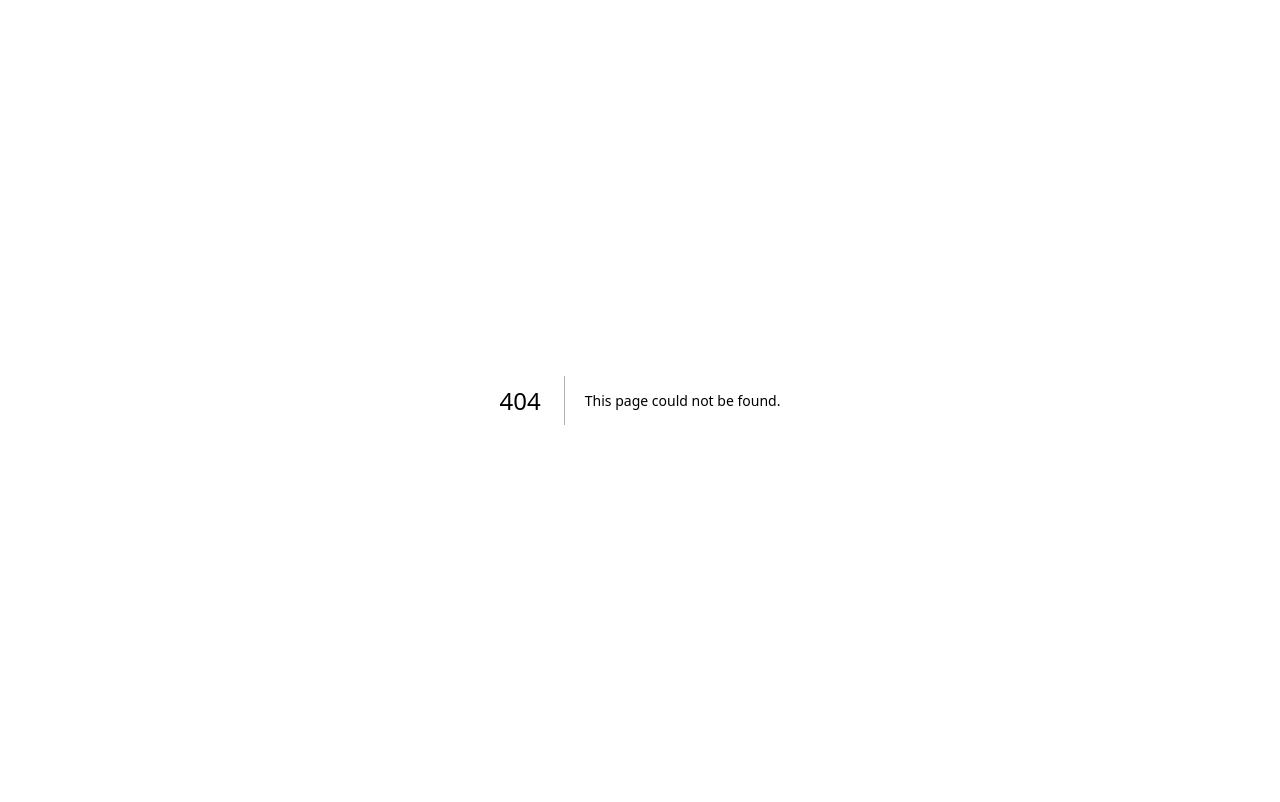
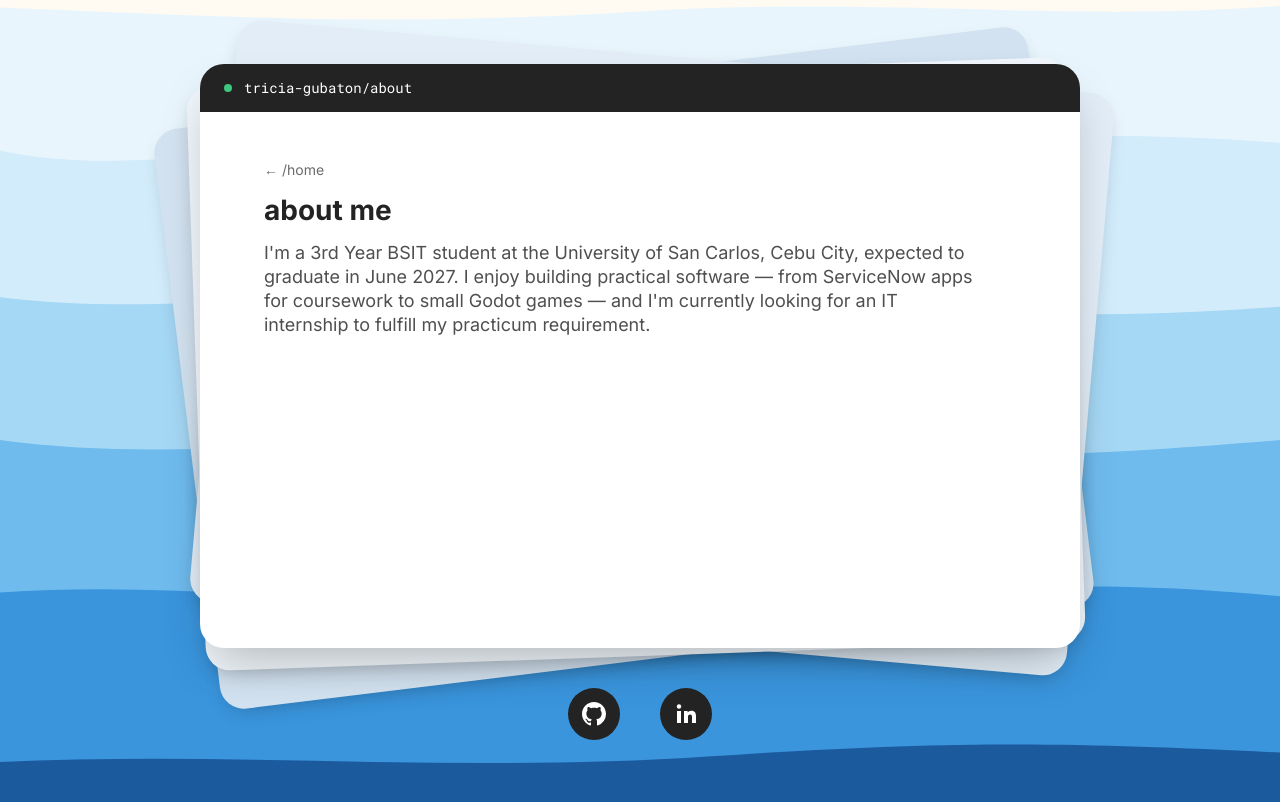
Before and after one commit to BreakableEggshell/Portfolio, a Next.js app in the folder portfolio/: page /about in a window 1280 px wide. Before the commit this address had no page. Built offline with nearby package versions, Linux system fonts and the light colour scheme.

Commit message:
feat: add about section

```diff
--- /dev/null
+++ b/portfolio/app/about/page.tsx
@@ -0,0 +1,29 @@
+import type { Metadata } from "next";
+import Link from "next/link";
+
+export const metadata: Metadata = {
+  title: "About me | Tricia Gubaton",
+};
+
+export default function About() {
+  return (
+    <>
+      <div className="flex min-h-[420px] flex-col items-start gap-3 px-8 py-12 sm:min-h-[536px] sm:px-16">
+        <Link
+          href="/"
+          className="text-sm text-muted transition-colors hover:text-ink"
+        >
+          ← /home
+        </Link>
+        <h1 className="text-2xl font-bold text-ink sm:text-[28px]">about me</h1>
+        <p className="max-w-[720px] text-base leading-6 text-ink/80 sm:text-lg sm:leading-6">
+          I&apos;m a 3rd Year BSIT student at the University of San Carlos, Cebu
+          City, expected to graduate in June 2027. I enjoy building practical
+          software — from ServiceNow apps for coursework to small Godot games —
+          and I&apos;m currently looking for an IT internship to fulfill my
+          practicum requirement.
+        </p>
+      </div>
+    </>
+  );
+}
--- /dev/null
+++ b/portfolio/app/components/page-shell.tsx
@@ -0,0 +1,54 @@
+import type { ReactNode } from "react";
+import { Background } from "./background";
+import { GithubIcon, LinkedinIcon } from "./icons";
+import { WindowTitle } from "./window-title";
+
+// TODO: replace with the real profile URLs.
+const socials = [
+  { label: "GitHub", href: "https://github.com/BreakableEggshell", Icon: GithubIcon },
+  { label: "LinkedIn", href: "https://www.linkedin.com/in/triciagubaton/", Icon: LinkedinIcon },
+];
+
+const sheet =
+  "absolute inset-0 rounded-3xl shadow-[0_8px_20px_-8px_rgba(0,0,0,0.25)]";
+
+// Rendered once in the root layout, so it stays mounted while pages swap
+// inside the card.
+export function PageShell({ children }: { children: ReactNode }) {
+  return (
+    <main className="relative flex min-h-screen flex-1 flex-col items-center justify-center gap-10 overflow-hidden px-4 py-16">
+      <Background />
+
+      <div className="relative w-full max-w-[880px]">
+        {/* Stack of papers fanned out behind the flash card, back to front */}
+        <div aria-hidden className={`${sheet} -rotate-[7deg] -translate-x-4 translate-y-3 bg-[#d3e2f0]`} />
+        <div aria-hidden className={`${sheet} rotate-[5deg] translate-x-3 -translate-y-2 bg-[#e2edf7]`} />
+        <div aria-hidden className={`${sheet} -rotate-[2deg] -translate-x-1 translate-y-2 bg-[#f0f6fb]`} />
+
+        <div className="relative overflow-hidden rounded-3xl bg-white shadow-[0_24px_48px_-12px_rgba(0,0,0,0.25)]">
+          <div className="flex h-12 items-center gap-3 bg-ink px-6">
+            <span className="size-2 rounded-full bg-leaf" />
+            <WindowTitle />
+          </div>
+
+          {children}
+        </div>
+      </div>
+
+      <div className="relative flex gap-10">
+        {socials.map(({ label, href, Icon }) => (
+          <a
+            key={label}
+            href={href}
+            aria-label={label}
+            target="_blank"
+            rel="noopener noreferrer"
+            className="flex size-[52px] items-center justify-center rounded-full bg-ink text-white transition-transform hover:scale-110"
+          >
+            <Icon className="size-6" />
+          </a>
+        ))}
+      </div>
+    </main>
+  );
+}
--- /dev/null
+++ b/portfolio/app/components/window-title.tsx
@@ -0,0 +1,12 @@
+"use client";
+
+import { usePathname } from "next/navigation";
+
+export function WindowTitle() {
+  const pathname = usePathname();
+  return (
+    <span className="font-mono text-sm text-white">
+      tricia-gubaton{pathname === "/" ? "/home" : pathname}
+    </span>
+  );
+}
--- a/portfolio/app/globals.css
+++ b/portfolio/app/globals.css
@@ -10,10 +10,28 @@
   --color-foreground: var(--foreground);
   --color-ink: #232323;
   --color-muted: #6b6b6b;
-  --color-accent: #e0891b;
+  --color-accent: #f5b800;
   --color-leaf: #3dc77f;
   --font-sans: var(--font-inter);
   --font-mono: var(--font-roboto-mono);
+  --animate-card-in: card-in 300ms ease-out;
+
+  @keyframes card-in {
+    from {
+      opacity: 0;
+      transform: translateY(8px);
+    }
+    to {
+      opacity: 1;
+      transform: none;
+    }
+  }
+}
+
+@media (prefers-reduced-motion: reduce) {
+  .animate-card-in {
+    animation: none;
+  }
 }
 
 body {
--- a/portfolio/app/layout.tsx
+++ b/portfolio/app/layout.tsx
@@ -1,5 +1,6 @@
 import type { Metadata } from "next";
 import { Inter, Roboto_Mono } from "next/font/google";
+import { PageShell } from "./components/page-shell";
 import "./globals.css";
 
 const inter = Inter({
@@ -23,7 +24,9 @@ export default function RootLayout({ children }: LayoutProps<"/">) {
       lang="en"
       className={`${inter.variable} ${robotoMono.variable} h-full antialiased`}
     >
-      <body className="min-h-full flex flex-col font-sans">{children}</body>
+      <body className="min-h-full flex flex-col font-sans">
+        <PageShell>{children}</PageShell>
+      </body>
     </html>
   );
 }
--- a/portfolio/app/page.tsx
+++ b/portfolio/app/page.tsx
@@ -1,10 +1,7 @@
 import Link from "next/link";
-import { Background } from "./components/background";
 import {
   CodeIcon,
   FolderIcon,
-  GithubIcon,
-  LinkedinIcon,
   MailIcon,
   UserIcon,
 } from "./components/icons";
@@ -16,42 +13,9 @@ const navItems = [
   { label: "reach out", href: "/contact", Icon: MailIcon },
 ];
 
-// TODO: replace with the real profile URLs.
-const socials = [
-  { label: "GitHub", href: "https://github.com/BreakableEggshell", Icon: GithubIcon },
-  { label: "LinkedIn", href: "https://www.linkedin.com/in/triciagubaton/", Icon: LinkedinIcon },
-];
-
 export default function Home() {
   return (
-    <main className="relative flex min-h-screen flex-1 flex-col items-center justify-center gap-10 overflow-hidden px-4 py-16">
-      <Background />
-
-      <div className="relative w-full max-w-[880px]">
-        {/* Tilted cream card behind the window */}
-        <svg
-          className="absolute inset-0 h-full w-full overflow-visible"
-          viewBox="0 0 880 584"
-          preserveAspectRatio="none"
-          aria-hidden
-        >
-          <polygon
-            points="-12,4 880,-48 910,516 828,652 -46,580"
-            fill="#fbf7ec"
-            stroke="#fbf7ec"
-            strokeWidth="28"
-            strokeLinejoin="round"
-          />
-        </svg>
-
-        <div className="relative overflow-hidden rounded-3xl bg-white shadow-[0_24px_48px_-12px_rgba(0,0,0,0.25)]">
-          <div className="flex h-12 items-center gap-3 bg-ink px-6">
-            <span className="size-2 rounded-full bg-leaf" />
-            <span className="font-mono text-sm text-white">
-              tricia-gubaton/home
-            </span>
-          </div>
-
+    <>
       <div className="flex min-h-[420px] flex-col items-center justify-center gap-4 px-6 py-12 text-center sm:min-h-[536px]">
         <p className="text-3xl text-ink">Welcome!</p>
         <h1 className="text-3xl font-bold text-ink sm:text-[40px] sm:leading-[48px]">
@@ -79,23 +43,6 @@ export default function Home() {
           ))}
         </nav>
       </div>
-        </div>
-      </div>
-
-      <div className="relative flex gap-10">
-        {socials.map(({ label, href, Icon }) => (
-          <a
-            key={label}
-            href={href}
-            aria-label={label}
-            target="_blank"
-            rel="noopener noreferrer"
-            className="flex size-[52px] items-center justify-center rounded-full bg-ink text-white transition-transform hover:scale-110"
-          >
-            <Icon className="size-6" />
-          </a>
-        ))}
-      </div>
-    </main>
+    </>
   );
 }
--- /dev/null
+++ b/portfolio/app/template.tsx
@@ -0,0 +1,5 @@
+// Remounts on every top-level navigation, which replays the fade-in below on
+// just the card content while the shell (waves, papers, title bar) persists.
+export default function Template({ children }: { children: React.ReactNode }) {
+  return <div className="animate-card-in">{children}</div>;
+}
```
Lines whose indentation alone changed are shown as unchanged.
